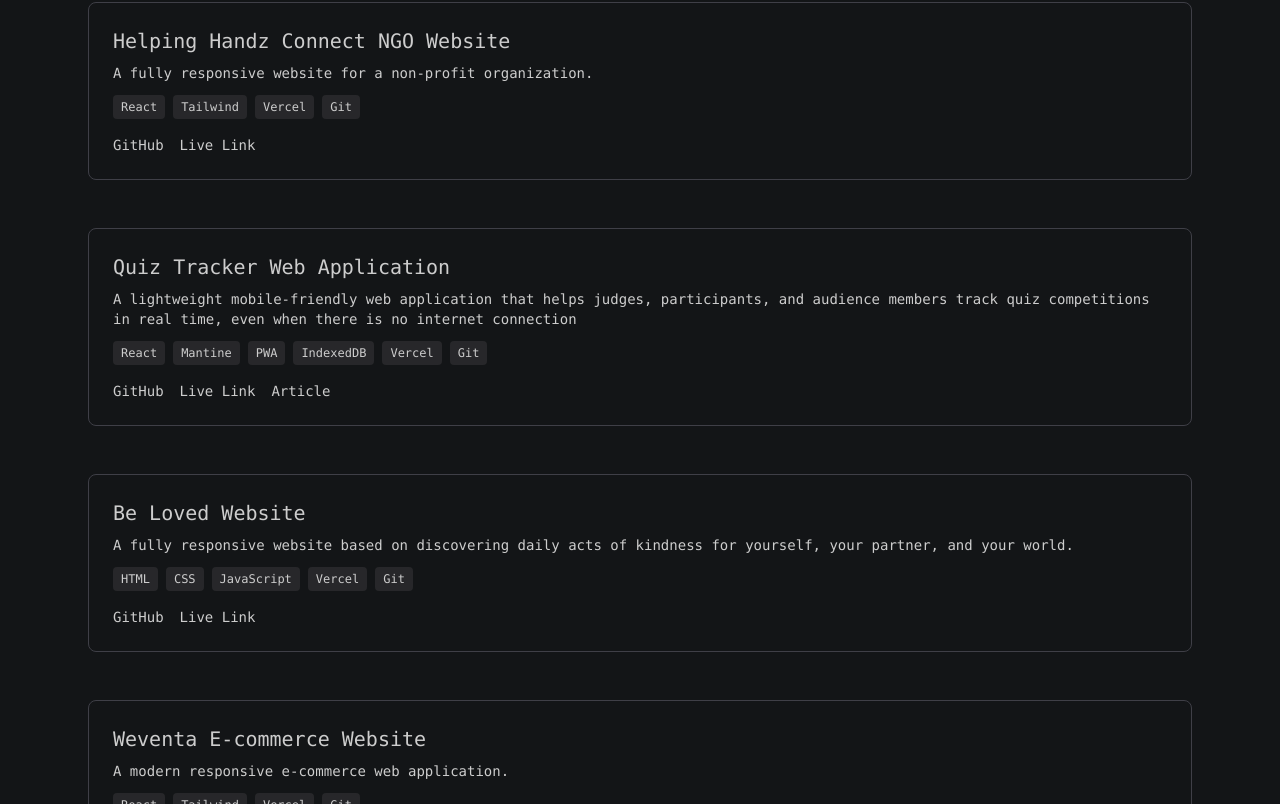
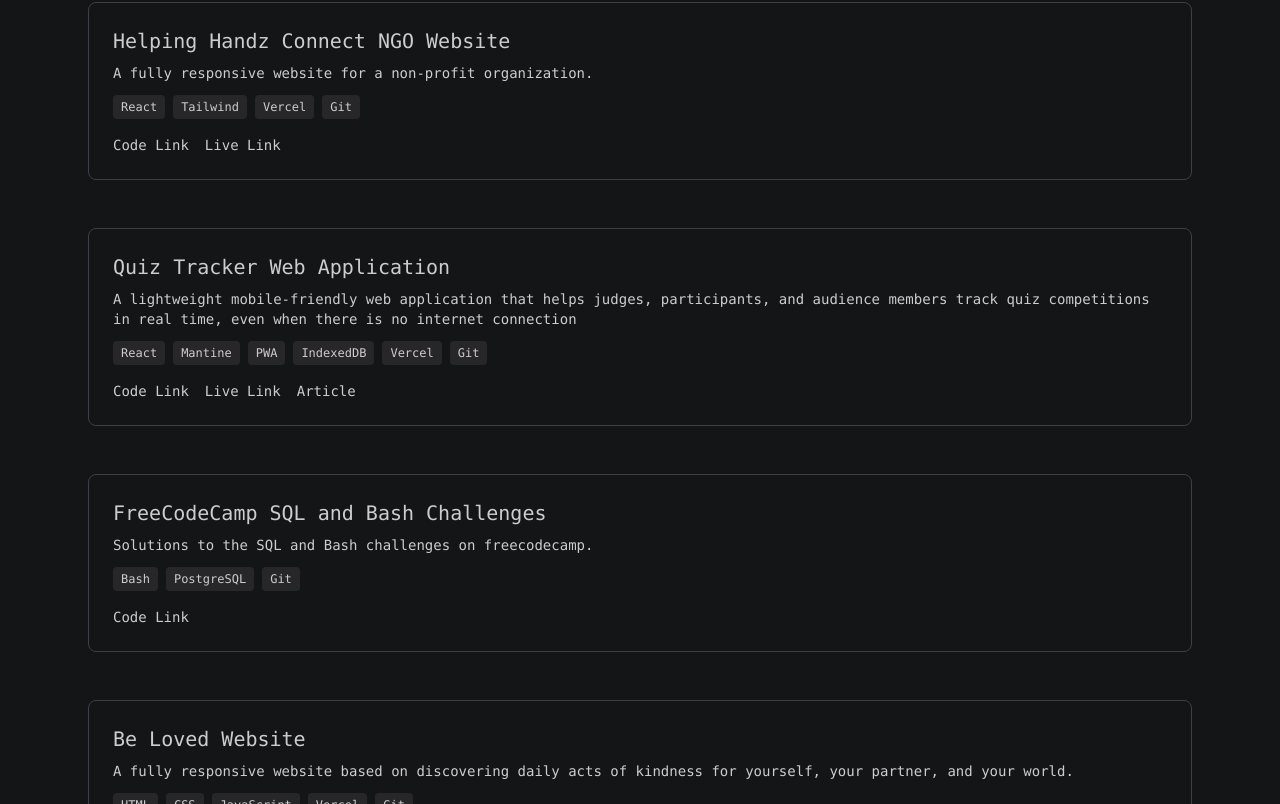
Before and after one commit to Fhave/website_portfolio, a React (Vite) app: page / in a window 1280 px wide. Shown: the part 2036-2840 px from the top of the page. Built offline with nearby package versions, Linux system fonts and the light colour scheme.

Commit message:
refactor(ui): rename github property to code and add new project
Update the projects data structure by renaming the `github` key to `code` across all project entries to better reflect the content. Additionally, include the FreeCodeCamp SQL and Bash Challenges project in the list.

```diff
--- a/src/components/Projects.jsx
+++ b/src/components/Projects.jsx
@@ -7,7 +7,7 @@ const projects = [
     title: "Helping Handz Connect NGO Website",
     description: "A fully responsive website for a non-profit organization.",
     tech: ["React", "Tailwind", "Vercel", "Git"],
-    github: "https://github.com/Fhave/helping-handz-connect",
+    code: "https://github.com/Fhave/helping-handz-connect",
     link: "https://www.helpinghandzconnect.org.ng/",
   },
   {
@@ -15,31 +15,37 @@ const projects = [
     description:
       "A lightweight mobile-friendly web application that helps judges, participants, and audience members track quiz competitions in real time, even when there is no internet connection",
     tech: ["React", "Mantine", "PWA", "IndexedDB", "Vercel", "Git"],
-    github: "https://github.com/Fhave/quiz-app.git",
+    code: "https://github.com/Fhave/quiz-app.git",
     link: "https://quiz-app-beige-eight-48.vercel.app/",
     article:
       "https://medium.com/@omosiyobo/building-an-offline-first-quiz-tracking-application-with-react-mantine-indexeddb-and-pwa-3aaee2c3cb20",
+  },
+  {
+    title: "FreeCodeCamp SQL and Bash Challenges",
+    description: "Solutions to the SQL and Bash challenges on freecodecamp.",
+    tech: ["Bash", "PostgreSQL", "Git"],
+    code: "https://github.com/Fhave/freecodecamp.git",
   },
   {
     title: "Be Loved Website",
     description:
       "A fully responsive website based on discovering daily acts of kindness for yourself, your partner, and your world.",
     tech: ["HTML", "CSS", "JavaScript", "Vercel", "Git"],
-    github: "https://github.com/Fhave/Be_Loved.git",
+    code: "https://github.com/Fhave/Be_Loved.git",
     link: "https://be-loved.vercel.app/",
   },
   {
     title: "Weventa E-commerce Website",
     description: "A modern responsive e-commerce web application.",
     tech: ["React", "Tailwind", "Vercel", "Git"],
-    github: "https://github.com/Fhave/weventa",
+    code: "https://github.com/Fhave/weventa",
     link: "https://weventa.vercel.app/",
   },
   {
     title: "Star Wars Dashboard",
     description: "A simple dashboard with star wars information",
     tech: ["React", "Tailwind", "Netlify", "Git"],
-    github: "https://github.com/Fhave/Star-Wars-Dashboard",
+    code: "https://github.com/Fhave/Star-Wars-Dashboard",
     link: "https://star-wars-dashboard-omega.vercel.app/dashboard",
   },
   {
@@ -47,7 +53,7 @@ const projects = [
     description:
       "A simple portfolio website for a photographer with contact form.",
     tech: ["React", "Tailwind", "Netlify", "Git"],
-    github: "https://github.com/Fhave/sure-boi-photography",
+    code: "https://github.com/Fhave/sure-boi-photography",
     link: "https://sure-boi-photography.netlify.app/",
   },
   {
@@ -55,7 +61,7 @@ const projects = [
     description:
       "A simple portfolio website for a photographer with contact form.",
     tech: ["React", "Tailwind", "Netlify", "Git"],
-    github: "https://github.com/Fhave/jamzy-studio",
+    code: "https://github.com/Fhave/jamzy-studio",
     link: "https://jamzy-studio.netlify.app/",
   },
   {
@@ -63,7 +69,7 @@ const projects = [
     description:
       "Sample portfolios. Click on the image to see the ones I designed",
     tech: ["React", "Tailwind", "Netlify", "Git"],
-    github: "https://github.com/Fhave/sample",
+    code: "https://github.com/Fhave/sample",
     link: "https://designxecute-samples.netlify.app/",
   },
   {
@@ -71,14 +77,14 @@ const projects = [
     description:
       "Frontend Mentor challenge for Responsive Social Media Dashboard",
     tech: ["Html", "Css", "Javascript", "Git"],
-    github: "https://github.com/Fhave/Social-Media-Dashboard",
+    code: "https://github.com/Fhave/Social-Media-Dashboard",
     link: "https://social-media-dashboard-eta-ten.vercel.app/",
   },
   {
     title: "Simple Email Server",
     description: "This was used in other projects for the contact form.",
     tech: ["Node.js", "Express", "Vercel", "Git"],
-    github: "https://github.com/Fhave/email_server",
+    code: "https://github.com/Fhave/email_server",
     link: "https://email-server-ochre.vercel.app/",
   },
 ];
@@ -114,12 +120,12 @@ export default function Projects() {
               ))}
             </div>
             <div className="flex gap-4">
-              {project.github && (
+              {project.code && (
                 <a
-                  href={project.github}
+                  href={project.code}
                   className="text-subtle hover:text-accent hover:underline text-sm"
                 >
-                  GitHub
+                  Code Link
                 </a>
               )}
               {project.link && (
```
